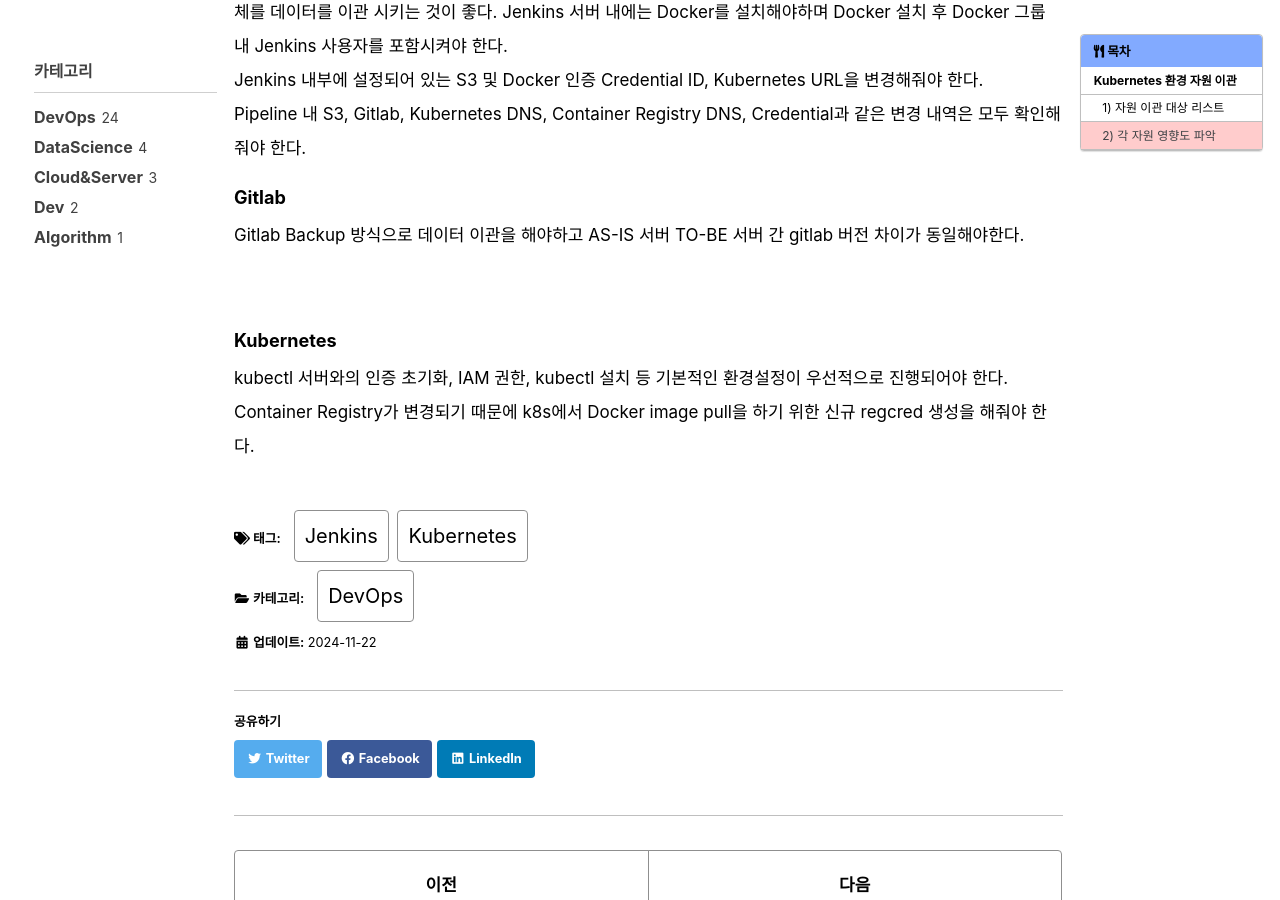
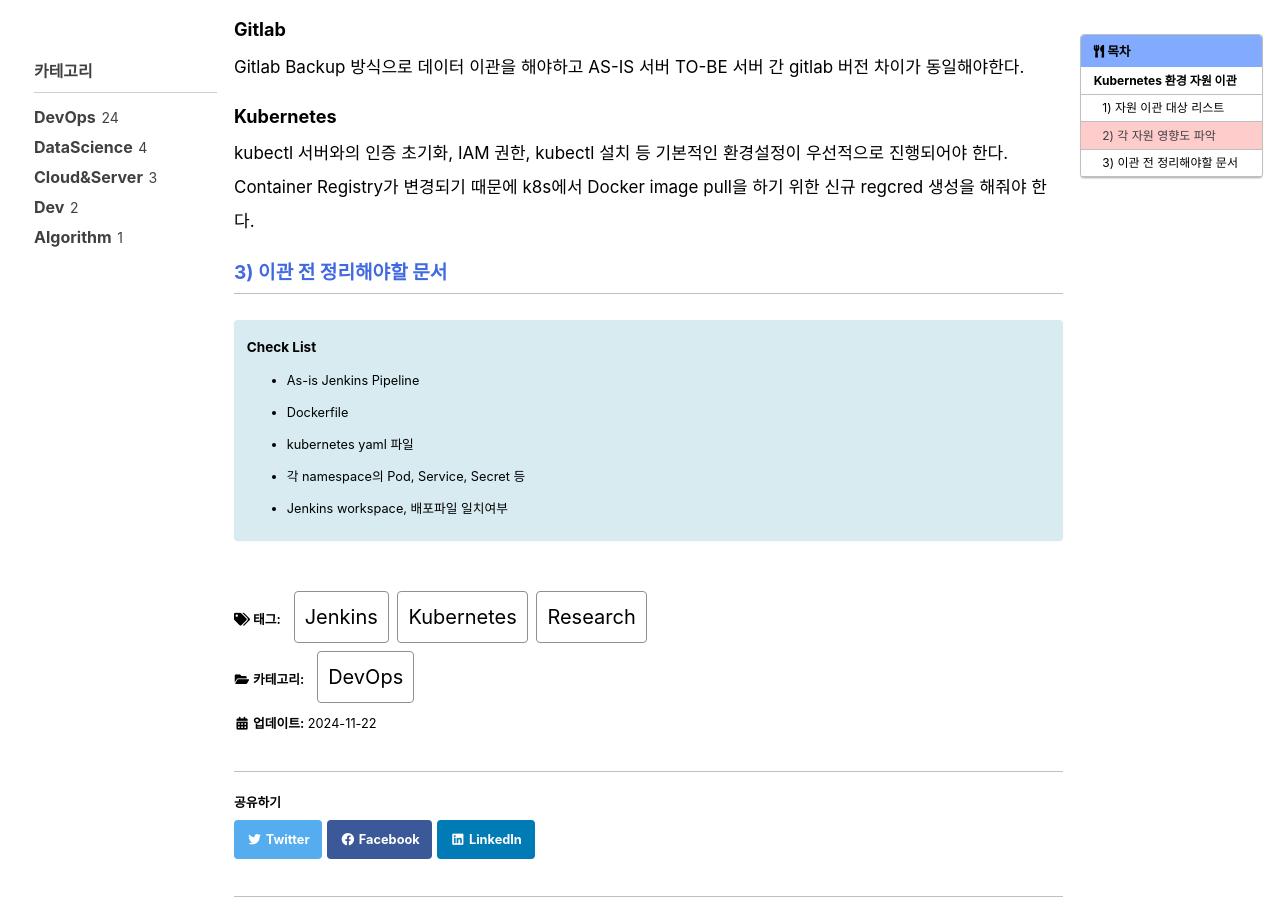
Before and after one commit to MeteorNote/MeteorNote.github.io, a Jekyll site: the page built from _posts/04. DevOps/NormalNote/2024-11-22-Jenkins-k8s-server_switched copy.md, in a window 1280 px wide and 900 px high, scrolled down 1308 px. Built offline with Jekyll 4.4.1, drawn with Linux system fonts in a browser that asks for light colours; cached includes are drawn as plain includes; some web fonts are replaced; comment, search, counter and statistics services are not loaded.

Commit message:
update jenkins-k8s note

```diff
--- a/_posts/04. DevOps/NormalNote/2024-11-22-Jenkins-k8s-server_switched copy.md
+++ b/_posts/04. DevOps/NormalNote/2024-11-22-Jenkins-k8s-server_switched copy.md
@@ -5,6 +5,7 @@ categories: DevOps
 tags:
   - Jenkins
   - Kubernetes
+  - Research
 toc: true
 toc_sticky: true
 toc_label: 목차
@@ -28,11 +29,9 @@ use_math: true
 <h3> S3 </h3>
 빌드 설정 파일과 유저 데이터가 관리되므로 s3 browser로 전체 이관해야한다.
 
-<br>
 <h3> Container Registry </h3>
 Private Docker image 저장소로 활용되기 때문에 최소 기본 base image 관련 데이터를 같이 이관 시키는 것이 좋다.
 
-<br>
 <h3> Jenkins </h3>
 <div class="notice--info">
 <h3> Jenkins 이관 시 체크해야하는 파일</h3>
@@ -43,16 +42,28 @@ Private Docker image 저장소로 활용되기 때문에 최소 기본 base imag
     <li> /etc/passwd => 홈디렉토리 변경 </li>
 </ul>
 </div>
-<br>
 
 Jenkins는 이관 시 동일한 버전으로 이관해야 Plugin dependency 영향도가 없어지며 jenkins_home 디렉토리 자체를 데이터를 이관 시키는 것이 좋다. Jenkins 서버 내에는 Docker를 설치해야하며 Docker 설치 후 Docker 그룹 내 Jenkins 사용자를 포함시켜야 한다. <br>
 Jenkins 내부에 설정되어 있는 S3 및 Docker 인증 Credential ID, Kubernetes URL을 변경해줘야 한다. <br>
 Pipeline 내 S3, Gitlab, Kubernetes DNS, Container Registry DNS, Credential과 같은 변경 내역은 모두 확인해줘야 한다.
-<br>
+
 <h3> Gitlab </h3>
 Gitlab Backup 방식으로 데이터 이관을 해야하고 AS-IS 서버 TO-BE 서버 간 gitlab 버전 차이가 동일해야한다.
 
-<br>
 <h3> Kubernetes </h3>
 kubectl 서버와의 인증 초기화, IAM 권한, kubectl 설치 등 기본적인 환경설정이 우선적으로 진행되어야 한다. <br>
 Container Registry가 변경되기 때문에 k8s에서 Docker image pull을 하기 위한 신규 regcred 생성을 해줘야 한다.
+
+
+
+## 3) 이관 전 정리해야할 문서
+<div class="notice--info">
+<h3> Check List </h3>
+<ul>
+    <li> As-is Jenkins Pipeline </li>
+    <li> Dockerfile </li>
+    <li> kubernetes yaml 파일 </li>
+    <li> 각 namespace의 Pod, Service, Secret 등 </li>
+    <li> Jenkins workspace, 배포파일 일치여부 </li>
+</ul>
+</div>
```
Also changed, not shown: _posts/04. DevOps/NormalNote/2024-11-22-OS switch.md (+1 -2 lines).
